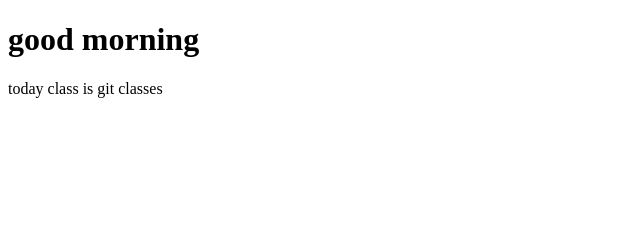
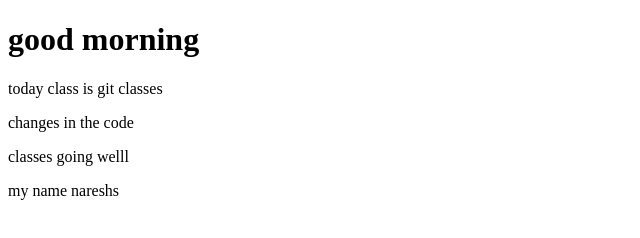
Before and after one commit to naresh-bille/demo-projects, a plain HTML site: page index.html in a window 1280 px wide. Shown: the whole page, without its empty margins (0-640 px from the left). Drawn offline with Linux system fonts and the light colour scheme.

Commit message:
first changes

```diff
--- a/index.html
+++ b/index.html
@@ -8,5 +8,8 @@
 <body>
     <h1>good morning </h1>
     <p>today class is git classes</p>
+    <p>changes in the code</p>
+    <p>classes going welll</p>
+    <p>my name nareshs</p>
 </body>
 </html>
```
